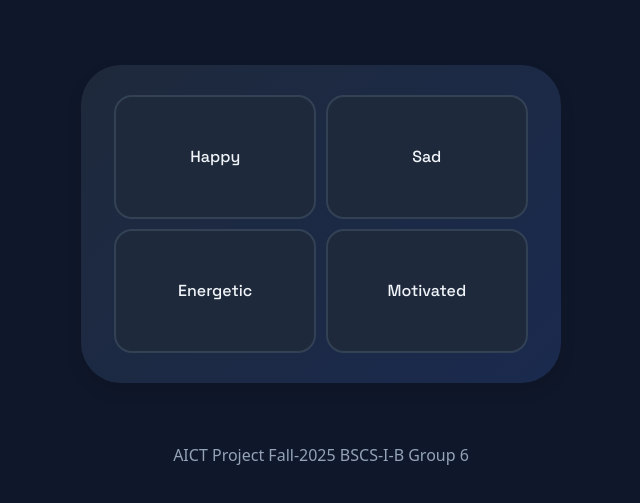
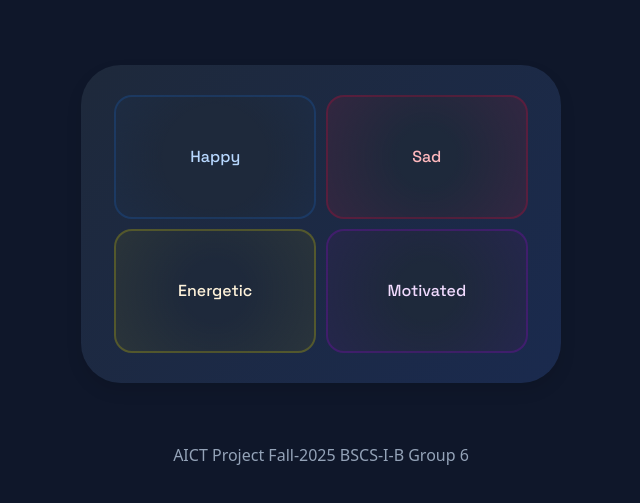
Before and after one commit to asdadil10/AICT, a plain HTML site: page index.html in a window 1280 px wide. Shown: the part 81-584 px from the top of the page, without its empty margins (319-959 px from the left). Drawn offline with nearby package versions, Linux system fonts and the light colour scheme.

Commit message:
UI changes

```diff
--- a/script.js
+++ b/script.js
@@ -8,7 +8,6 @@ let totalDurationEl = document.getElementById("totalDuration");
 let nextbtn = document.getElementById("rightbtn");
 let previousbtn = document.getElementById("leftbtn");
 let creditsbtn = document.getElementById("creditsbtn");
-
 let happy = document.getElementById("happycard");
 let sad = document.getElementById("sadcard");
 let energetic = document.getElementById("energeticcard");
@@ -18,8 +17,11 @@ let creditsinfo;
 let vibe = 0; //0=happy,1=sad,2=energetic,3=motivated
 const tracks = [
     "https://ncsmusic.s3.eu-west-1.amazonaws.com/tracks/000/002/018/never-give-up-on-loving-you-1764896468-Csbo2JmIso.mp3", "https://ncsmusic.s3.eu-west-1.amazonaws.com/tracks/000/001/758/on-and-on-1727308858-tLh4ktBdt5.mp3", "https://ncsmusic.s3.eu-west-1.amazonaws.com/tracks/000/001/750/heroes-tonight-x-dreams-pt-ii-mashup-1725969652-gPmvlvBBTP.mp3",
+
     "https://ncsmusic.s3.eu-west-1.amazonaws.com/tracks/000/002/017/scars-1764896463-xsRdrCuldh.mp3", "https://ncsmusic.s3.eu-west-1.amazonaws.com/tracks/000/002/012/fireflies-1764032464-3c4tlYQgRQ.mp3", "https://ncsmusic.s3.eu-west-1.amazonaws.com/tracks/000/001/969/round-around-1758585663-KzABbY3nfl.mp3",
+
     "https://ncsmusic.s3.eu-west-1.amazonaws.com/tracks/000/002/022/lost-pt-ii-1765501267-X9EsqWRb8U.mp3", "https://ncsmusic.s3.eu-west-1.amazonaws.com/tracks/000/002/021/see-the-sun-1765414865-S9PH5x4mCY.mp3", "https://ncsmusic.s3.eu-west-1.amazonaws.com/tracks/000/002/019/needed-you-1765242065-eBG1mS8tyL.mp3",
+
     "https://ncsmusic.s3.eu-west-1.amazonaws.com/tracks/000/001/959/all-weve-ever-known-ft-fred-v-immy-odon-1756476063-giqRRYJNfs.mp3", "https://ncsmusic.s3.eu-west-1.amazonaws.com/tracks/000/001/974/1759489943_WNu03JmYAO_LANCELOT-ACIGODE-SXYGX---Loop-NCS-Release.mp3", "https://ncsmusic.s3.eu-west-1.amazonaws.com/tracks/000/002/004/mortals-rameses-b-remixs-1762477276-EqCZQdL0px.mp3"
 ];
 const tracksJson = [
--- a/style.css
+++ b/style.css
@@ -58,7 +58,7 @@ cursor: pointer;
 .page
 {
     justify-self: center;
-    background: linear-gradient(135deg, #1e293b 0%, #1a2a4e 25%, #1a3a3a 50%, #1a2a4e 75%, #1e293b 100%);
+    background: linear-gradient(135deg, #1e293b 0%, #1a2a4e 25%, #1a323a 50%, #1a2a4e 75%, #1e293b 100%);
     background-size: 400% 400%;
     margin:60px;
     padding-top: 25px;
@@ -76,30 +76,72 @@ cursor: pointer;
     display: flex;
 justify-content: center;
 }
+#happycard
+{
+    color: rgb(184, 216, 255);
+    transition: 0.5s;
+    background: radial-gradient(circle, var(--bg-secondary) 45%, rgba(27, 102, 193, 0.08) 140%);
+    background-size: 100% 100%;
+    background-position: center;
+    border-color: rgba(27, 102, 193, 0.25);
+}
 #happycard:hover
 {
     color:#069ad4;
         box-shadow: inset 0 0 20px #06bfd411;
     box-shadow: 0 0 20px #06bfd411;
     border-color: #25477a;
-}#sadcard:hover
+    background-size: 125% 125%;
+}
+#sadcard
+{
+    color: rgb(255, 184, 189);
+    transition: 0.5s;
+    background: radial-gradient(circle, var(--bg-secondary) 25%, rgba(206, 24, 82, 0.25) 180%);
+    background-size: 100% 100%;
+    background-position: center;
+    border-color: rgba(212, 6, 54, 0.249);
+}
+#sadcard:hover
 {
     color:#ce185b;
     box-shadow: inset 0 0 20px #d4064e11;
     box-shadow: 0 0 20px #d4065c11;
     border-color: #7a2535;
-}#energeticcard:hover
+    background-size: 125% 125%;
+
+}#energeticcard
+{
+    color: rgb(255, 243, 219);
+    transition: 0.5s;
+    background: radial-gradient(circle, var(--bg-secondary) 25%, rgba(212, 198, 6, 0.15) 180%);
+    background-size: 100% 100%;
+    background-position: center;
+    border-color: rgba(212, 198, 6, 0.25);
+}
+#energeticcard:hover
 {
     color:#d4c606;
     box-shadow: inset 0 0 20px #d4bf0611;
     box-shadow: 0 0 20px #d0d40611;
     border-color: #7a7625;
+    background-size: 125% 125%;
+}#motivatedcard
+{
+    color: rgb(241, 219, 255);
+    transition: 0.5s;
+    background: radial-gradient(circle, var(--bg-secondary) 25%, rgba(147, 6, 212, 0.15) 180%);
+    background-size: 100% 100%;
+    background-position: center;
+    border-color: rgba(147, 6, 212, 0.25);
 }#motivatedcard:hover
 {
     color:#9306d4;
     box-shadow: inset 0 0 20px #d406d011;
     box-shadow: 0 0 20px #d406cd11;
     border-color: #9306d4cc;
+    background-size: 125% 125%;
+
 }
 footer
 {
```
